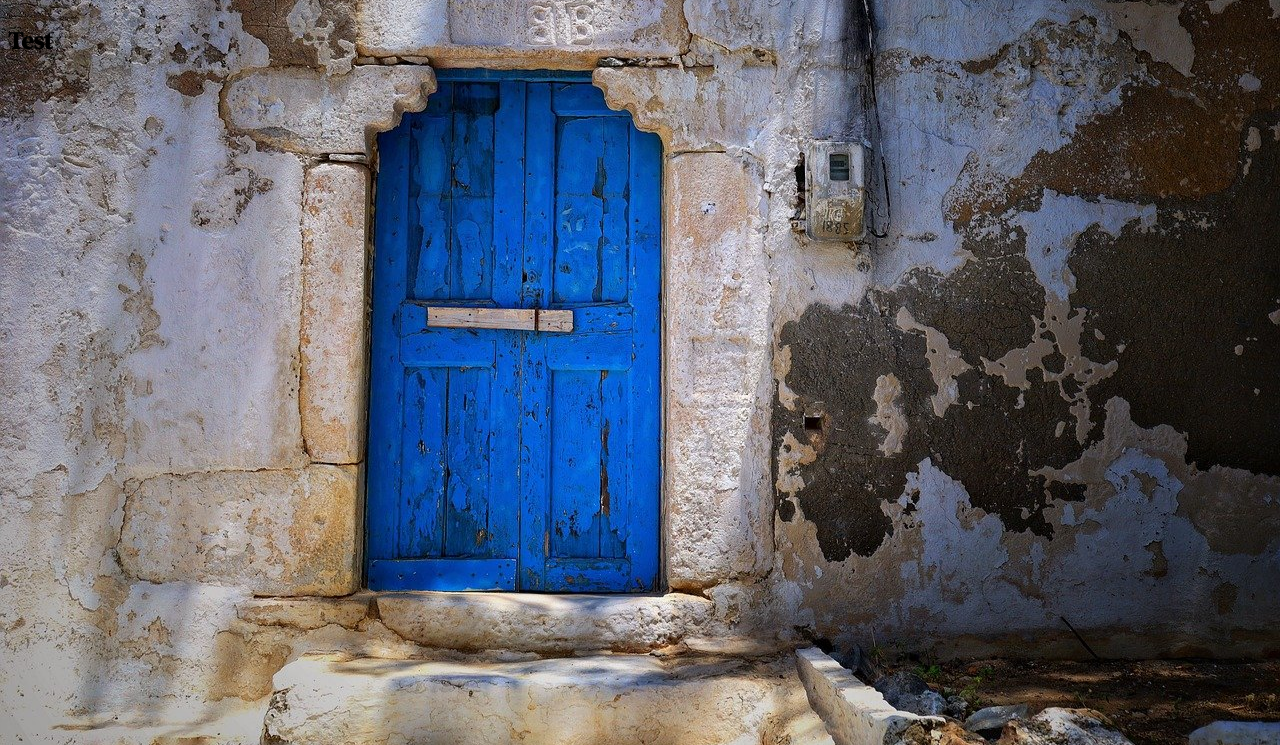
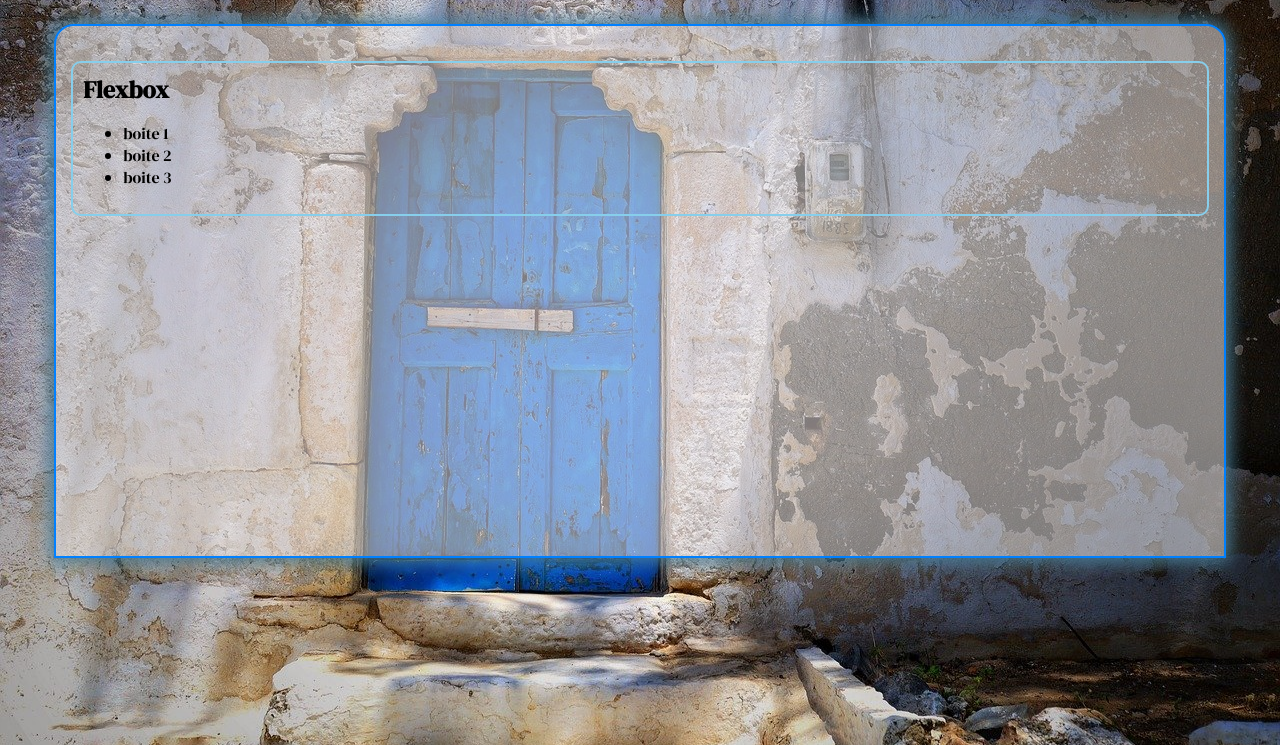
Before and after one commit to breizh44/Tuto_CSS, a plain HTML site: page index.html in a window 1280 px wide. Shown: the part 90-835 px from the top of the page. Drawn offline with nearby package versions, Linux system fonts and the light colour scheme.

Commit message:
Préparation préalable à la mise en place de flexbox

```diff
--- a/index.html
+++ b/index.html
@@ -10,9 +10,17 @@
     <header>
         <h1>Les bases de CSS</h1>
     </header>
+
+    <main>
+        <div class="flexbox">
+            <h2>Flexbox</h2>
+            <ul>
+                <li>boite 1</li>
+                <li>boite 2</li>
+                <li>boite 3</li>
+            </ul>
+        </div>
+    </main>
 </body>
 
-<h2>
-    Test
-</h2>
 </html>
--- a/style.css
+++ b/style.css
@@ -10,6 +10,14 @@ body {
     font-family: "DMSerif";
     src: url(./assets/fonts/DMSerifDisplay-Regular.ttf);
 }
+
+/* l'etoile applique un style à TOUS les éléments
+Donc le style ci-dessous revient à remettre à 0 toutes les marges et tous les paddings par défaut
+*/
+/* * {
+    margin: 0;
+    padding: 0;
+} */
 
 body {
     font-family: "DMSerif", Verdana;
@@ -27,3 +35,27 @@ h1 {
     /* utiliser https://fonts.google.com/ pour trouver une jolie police (télécharger ou importer) */
     font-family: "Oswald", sans-serif; /* font = "Oswald" ou à défaut "sans-serif" */
 }
+
+main {
+    height: 500px; /* ne pas utiliser de % sur les hauteurs */
+    width: 90%; /* par contre sur les largeurs c'est très pratique d'utiliser les % */
+    background: rgba(236, 232, 232, 0.528);
+    /* pour centrer la boite */
+    margin: 0 auto; /* marge = 0 en haut et en bas et auto à gauche et à droite (qd on met 2 valeurs) */
+    border: 2px solid rgb(0, 128, 255);
+    border-radius: 20px 20px 0 0;
+    box-shadow: 0px 0px 17px 4px #477c95;
+    padding: 15px;
+}
+
+h2 {
+    margin: 0;
+}
+
+/* Le style ci-dessous s'applique à tous les éléments de classe "flexbox" */
+.flexbox {
+    border: 2px solid skyblue;
+    border-radius: 10px;
+    padding: 10px;
+    margin-top: 20px;
+}
```
Also changed, not shown: 1 other file.
